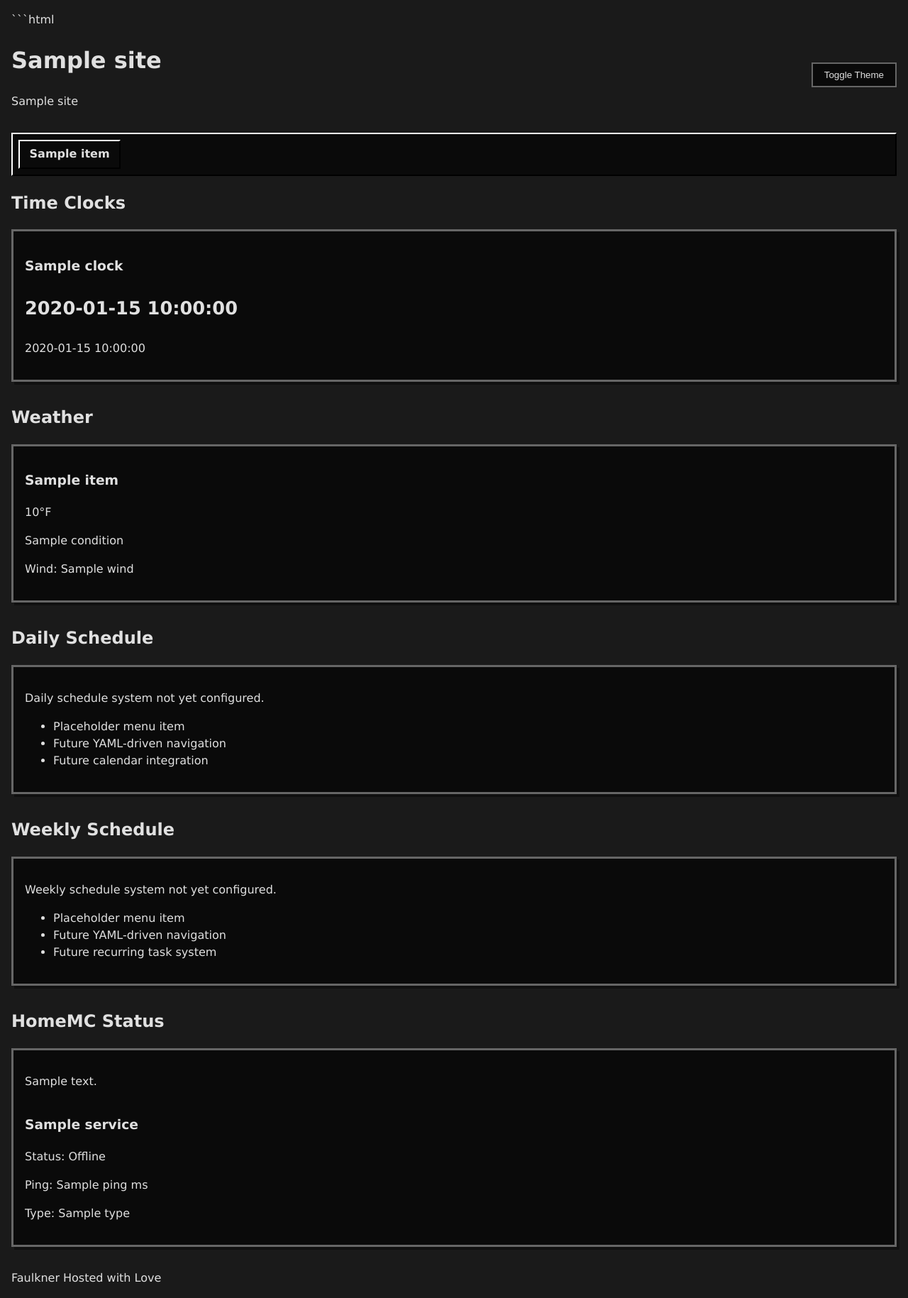
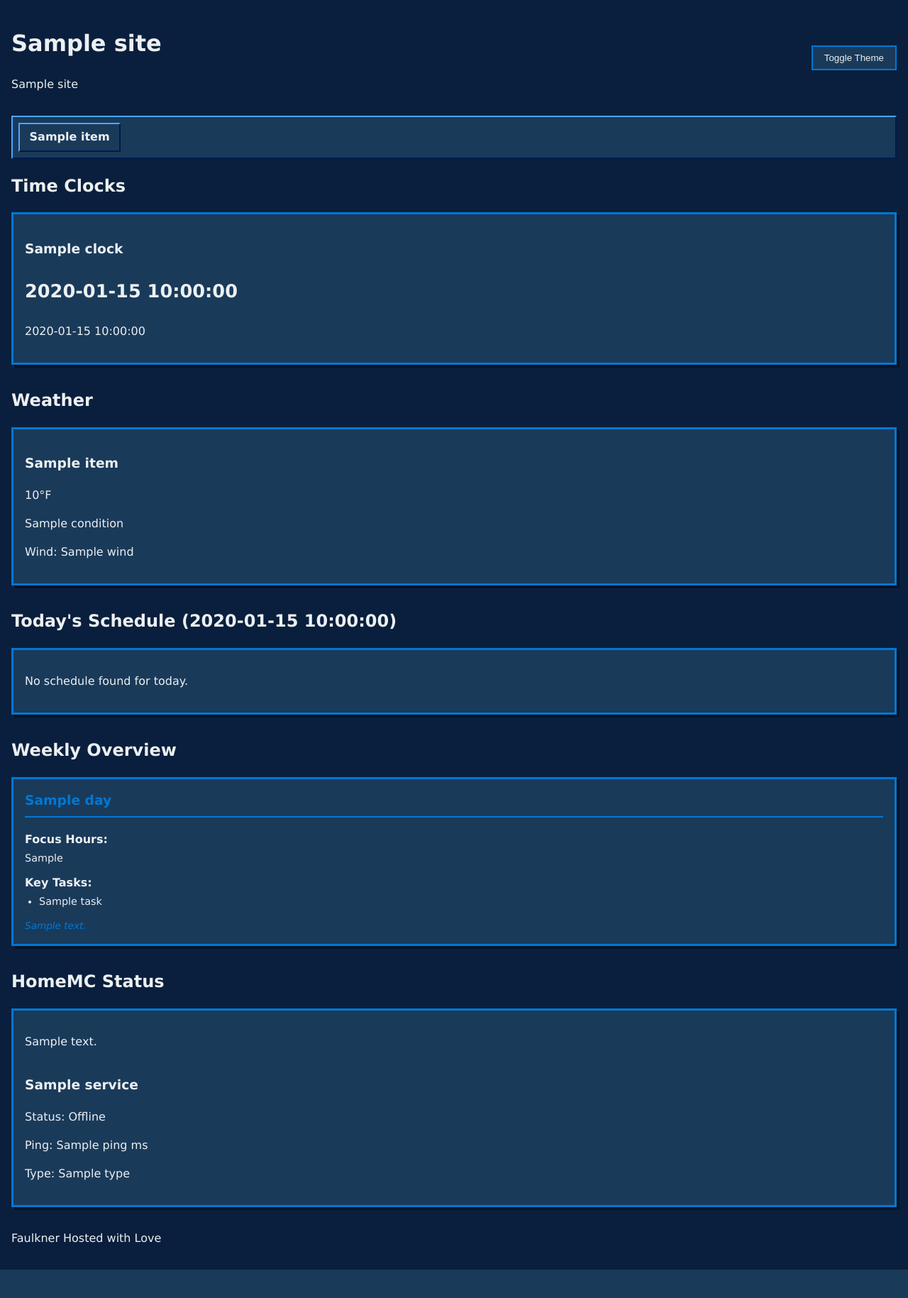
Before and after one commit to GoobyFRS/GoobsHomePage, a Flask app: template templates/index.html in a window 1280 px wide. Shown: the whole page at 71% size. After the commit the page ends 1789 px from the top, so only its background shows below. Run offline with Flask 3, Linux system fonts and the light colour scheme; the template is opened without the code that fills it: most values are stand-ins (such as "Sample title", 1, 10 or a date in 2020).

Commit message:
oh god is it ugly?

````diff
--- a/app.py
+++ b/app.py
@@ -27,6 +27,29 @@ def load_data():
 def load_nav_menu():
     with open("static/nav_menu.yml", "r", encoding="utf-8") as file:
         return yaml.safe_load(file)
+
+
+def load_schedules():
+    schedules = {}
+    try:
+        with open("schedules/week_day.yml", "r", encoding="utf-8") as file:
+            schedules["week_day"] = yaml.safe_load(file)
+    except FileNotFoundError:
+        schedules["week_day"] = {}
+
+    try:
+        with open("schedules/week_end.yml", "r", encoding="utf-8") as file:
+            schedules["week_end"] = yaml.safe_load(file)
+    except FileNotFoundError:
+        schedules["week_end"] = {}
+
+    try:
+        with open("schedules/weekly.yml", "r", encoding="utf-8") as file:
+            schedules["weekly"] = yaml.safe_load(file)
+    except FileNotFoundError:
+        schedules["weekly"] = {}
+
+    return schedules
 
 
 # =========================================================
@@ -97,6 +120,11 @@ def index():
 
     nav_menu = load_nav_menu()
 
+    schedules = load_schedules()
+
+    # Get today's day of week
+    today = datetime.now().strftime("%A")
+
     # =====================================================
     # CLOCKS
     # =====================================================
@@ -159,6 +187,8 @@ def index():
         weather_data=weather_data,
         uptime_status=uptime_status,
         schedule=data["schedule"],
+        schedules=schedules,
+        today=today,
         nav_menu=nav_menu["items"]
     )
 
--- a/static/style.css
+++ b/static/style.css
@@ -1,22 +1,22 @@
 :root {
-    --bg-color: #1a1a1a;
-    --text-color: #e0e0e0;
-    --surface-color: #0a0a0a;
-    --border-color: #666666;
-    --shadow-light: #ffffff;
-    --shadow-dark: #000000;
-    --accent-color: #00bfff;
-    --minecraft-green: #228b22;
+    --bg-color: #0a1f3d;
+    --text-color: #ecf0f1;
+    --surface-color: #1a3a5a;
+    --border-color: #0078d4;
+    --shadow-light: #4da6ff;
+    --shadow-dark: #001a4d;
+    --accent-color: #0078d4;
+    --minecraft-green: #48b518;
 }
 
 body.minecraft-light-mode {
-    --bg-color: #c0b000;
+    --bg-color: #87ceeb;
     --text-color: #1a1a1a;
-    --surface-color: #8b6914;
-    --border-color: #556b2f;
+    --surface-color: #deb887;
+    --border-color: #6d4c41;
     --shadow-light: #ffffff;
-    --shadow-dark: #2d2d2d;
-    --accent-color: #228b22;
+    --shadow-dark: #3e2723;
+    --accent-color: #48b518;
 }
 
 * {
@@ -168,3 +168,140 @@ section {
     border-right: 2px solid var(--shadow-light);
     border-bottom: 2px solid var(--shadow-light);
 }
+
+/* ===================================================== */
+/* SCHEDULE STYLES */
+/* ===================================================== */
+
+.schedule-grid {
+    display: grid;
+    grid-template-columns: repeat(auto-fit, minmax(120px, 1fr));
+    gap: 0.5rem;
+    margin-top: 1rem;
+}
+
+.schedule-hour {
+    background: var(--surface-color);
+    border: 2px solid var(--border-color);
+    padding: 0.75rem;
+    border-radius: 4px;
+    font-size: 0.85rem;
+}
+
+.hour-time {
+    font-weight: bold;
+    color: var(--accent-color);
+    margin-bottom: 0.25rem;
+    font-size: 0.9rem;
+}
+
+.hour-availability {
+    display: inline-block;
+    padding: 0.25rem 0.5rem;
+    border-radius: 3px;
+    font-size: 0.75rem;
+    font-weight: bold;
+    margin-bottom: 0.5rem;
+}
+
+.hour-availability.sleep {
+    background: #2d3748;
+    color: #a0aec0;
+}
+
+.hour-availability.available {
+    background: var(--minecraft-green);
+    color: white;
+}
+
+.hour-availability.focus {
+    background: #4299e1;
+    color: white;
+}
+
+.hour-availability.break {
+    background: #ed8936;
+    color: white;
+}
+
+.hour-availability.busy {
+    background: #f56565;
+    color: white;
+}
+
+.hour-availability.commute {
+    background: #9f7aea;
+    color: white;
+}
+
+.hour-events,
+.hour-tasks {
+    margin-top: 0.5rem;
+    display: flex;
+    flex-direction: column;
+    gap: 0.25rem;
+}
+
+.event-badge,
+.task-badge {
+    display: inline-block;
+    background: var(--border-color);
+    color: var(--text-color);
+    padding: 0.2rem 0.4rem;
+    border-radius: 2px;
+    font-size: 0.7rem;
+    white-space: nowrap;
+    overflow: hidden;
+    text-overflow: ellipsis;
+}
+
+.task-badge {
+    background: var(--minecraft-green);
+}
+
+.weekly-grid {
+    display: grid;
+    grid-template-columns: repeat(auto-fit, minmax(200px, 1fr));
+    gap: 1rem;
+    margin-top: 1rem;
+}
+
+.week-day-card {
+    min-height: 200px;
+}
+
+.week-day-card h3 {
+    margin-top: 0;
+    color: var(--accent-color);
+    border-bottom: 2px solid var(--border-color);
+    padding-bottom: 0.5rem;
+}
+
+.day-focus {
+    margin: 0.75rem 0;
+}
+
+.day-focus p {
+    margin: 0.25rem 0;
+    font-size: 0.9rem;
+}
+
+.day-tasks {
+    margin: 0.75rem 0;
+}
+
+.day-tasks ul {
+    margin: 0.25rem 0;
+    padding-left: 1.25rem;
+    font-size: 0.9rem;
+}
+
+.day-tasks li {
+    margin: 0.2rem 0;
+}
+
+.day-notes {
+    margin-top: 0.75rem;
+    font-size: 0.85rem;
+    color: var(--accent-color);
+}
--- a/templates/index.html
+++ b/templates/index.html
@@ -1,4 +1,3 @@
-```html
 {% extends "base.html" %}
 
 {% block content %}
@@ -82,34 +81,46 @@
     aria-labelledby="daily-schedule-heading"
 >
     <h2 id="daily-schedule-heading">
-        Daily Schedule
+        Today's Schedule ({{ today }})
     </h2>
 
+    {% set current_schedule = schedules.week_day.get(today) if today in ["Monday", "Tuesday", "Wednesday", "Thursday", "Friday"] else schedules.week_end.get(today) %}
+
+    {% if current_schedule %}
+    <div class="schedule-grid">
+        {% for hour, slot in current_schedule.items() %}
+        <div class="schedule-hour">
+            <div class="hour-time">
+                {{ hour }}
+            </div>
+
+            <div class="hour-availability {{ slot.availability }}">
+                {{ slot.availability }}
+            </div>
+
+            {% if slot.events %}
+            <div class="hour-events">
+                {% for event in slot.events %}
+                <span class="event-badge">{{ event.title }}</span>
+                {% endfor %}
+            </div>
+            {% endif %}
+
+            {% if slot.tasks %}
+            <div class="hour-tasks">
+                {% for task in slot.tasks %}
+                <span class="task-badge">✓ {{ task.title }}</span>
+                {% endfor %}
+            </div>
+            {% endif %}
+        </div>
+        {% endfor %}
+    </div>
+    {% else %}
     <div class="panel-card">
-
-        <p>
-            Daily schedule system not yet configured.
-        </p>
-
-        <nav
-            aria-label="Daily schedule navigation"
-        >
-            <ul>
-                <li>
-                    Placeholder menu item
-                </li>
-
-                <li>
-                    Future YAML-driven navigation
-                </li>
-
-                <li>
-                    Future calendar integration
-                </li>
-            </ul>
-        </nav>
-
+        <p>No schedule found for today.</p>
     </div>
+    {% endif %}
 </section>
 
 <!-- ===================================================== -->
@@ -121,34 +132,44 @@
     aria-labelledby="weekly-schedule-heading"
 >
     <h2 id="weekly-schedule-heading">
-        Weekly Schedule
+        Weekly Overview
     </h2>
 
+    {% if schedules.weekly.week_overview %}
+    <div class="weekly-grid">
+        {% for day, details in schedules.weekly.week_overview.items() %}
+        <article class="week-day-card panel-card">
+            <h3>{{ day }}</h3>
+
+            <div class="day-focus">
+                <strong>Focus Hours:</strong>
+                <p>{{ details.focus_hours }}</p>
+            </div>
+
+            {% if details.key_tasks %}
+            <div class="day-tasks">
+                <strong>Key Tasks:</strong>
+                <ul>
+                    {% for task in details.key_tasks %}
+                    <li>{{ task }}</li>
+                    {% endfor %}
+                </ul>
+            </div>
+            {% endif %}
+
+            {% if details.notes %}
+            <div class="day-notes">
+                <em>{{ details.notes }}</em>
+            </div>
+            {% endif %}
+        </article>
+        {% endfor %}
+    </div>
+    {% else %}
     <div class="panel-card">
-
-        <p>
-            Weekly schedule system not yet configured.
-        </p>
-
-        <nav
-            aria-label="Weekly schedule navigation"
-        >
-            <ul>
-                <li>
-                    Placeholder menu item
-                </li>
-
-                <li>
-                    Future YAML-driven navigation
-                </li>
-
-                <li>
-                    Future recurring task system
-                </li>
-            </ul>
-        </nav>
-
+        <p>No weekly schedule found.</p>
     </div>
+    {% endif %}
 </section>
 
 <!-- ===================================================== -->
@@ -221,4 +242,3 @@
 </section>
 
 {% endblock %}
-```
````
Also changed, not shown: schedules/monthly.yml (+45 -0 lines), schedules/week_day.yml (+129 -0 lines), schedules/week_end.yml (+51 -0 lines), schedules/weekly.yml (+67 -0 lines).
